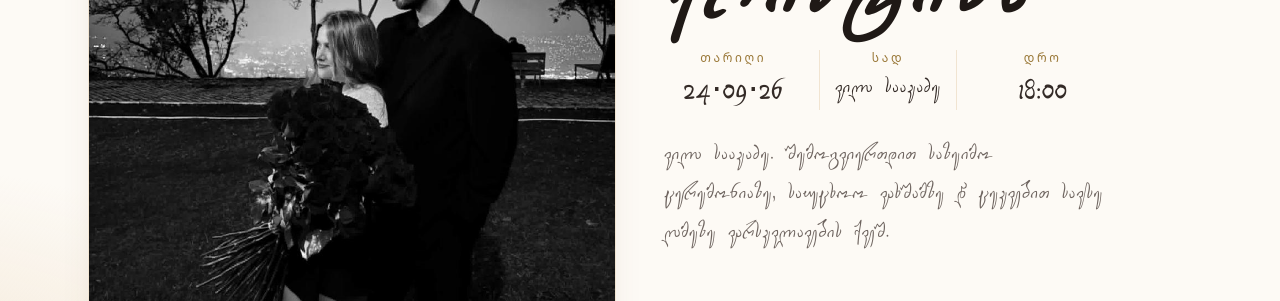
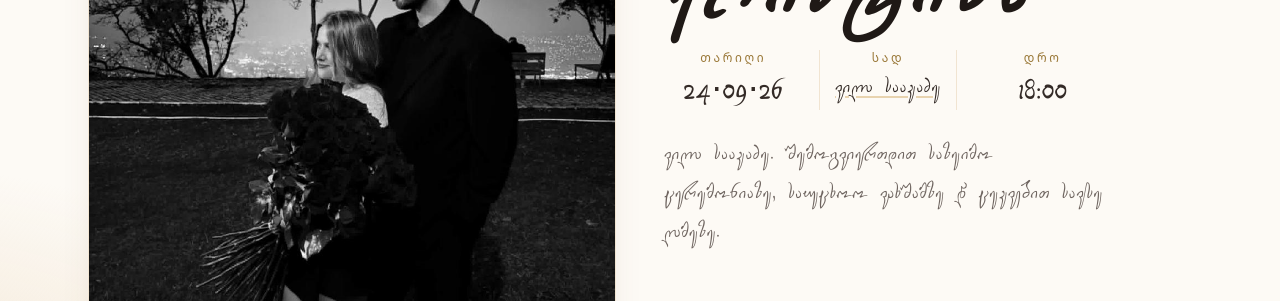
Before and after one commit to PinoqioDOM/Wedding, a Next.js app: page / in a window 1280 px wide. Shown: the part 440-741 px from the top of the page. Built offline with nearby package versions, Linux system fonts and the light colour scheme; no server answers; the database is empty.

Commit message:
Final Change

```diff
--- a/components/Footer.tsx
+++ b/components/Footer.tsx
@@ -3,7 +3,7 @@ export default function Footer() {
     <footer className="border-t border-cream-200 mt-24">
       <div className="mx-auto max-w-6xl px-6 py-10 text-center font-display">
         <p className="text-4xl text-gold-500">თორნიკე &amp; ქრისტინა</p>
-        <p className="mt-2 text-3xl uppercase tracking-[0.5em] text-ink-700/60">
+        <p className="mt-2 text-lg sm:text-2xl md:text-3xl uppercase tracking-[0.15em] sm:tracking-[0.3em] md:tracking-[0.5em] text-ink-700/60 px-2">
           24 · 09 · 2026 — ვილა სააკაძე.
         </p>
       </div>
--- a/components/Hero.tsx
+++ b/components/Hero.tsx
@@ -39,7 +39,14 @@ export default function Hero() {
               </div>
               <div className="text-center border-x border-cream-200">
                 <p className="label">სად</p>
-                <p className="font-display text-xl md:text-2xl mt-1">ვილა სააკაძე</p>
+                  <a
+                    href="https://www.google.com/maps/place/Villa+Saakadze/@41.7399027,45.0521015,17z/data=!3m1!4b1!4m6!3m5!1s0x4044170014d324c7:0x3f9b7159c13d3d6f!8m2!3d41.7399027!4d45.0521015!16s%2Fg%2F11vqzqgt_t?entry=ttu&g_ep=EgoyMDI2MDkwOC4wIKXMDSoASAFQAw%3D%3D"
+                    target="_blank"
+                    rel="noopener noreferrer"
+                    className="font-display text-xl md:text-2xl mt-1 block hover:text-gold-600 underline underline-offset-4 decoration-gold-400/50 transition-colors"
+                  >
+                  ვილა სააკაძე
+                </a>
               </div>
               <div className="text-center">
                 <p className="label">დრო</p>
@@ -49,7 +56,7 @@ export default function Hero() {
 
             <p className="mt-6 max-w-md text-2xl font-display text-ink-700/80 leading-relaxed">
               {venue}. შემოგვიერთდით საზეიმო ცერემონიაზე, საუცხოო ვახშამზე
-              და ცეკვებით სავსე ღამეზე ვარსკვლავების ქვეშ.
+              და ცეკვებით სავსე ღამეზე.
             </p>
           </div>
         </div>
```
